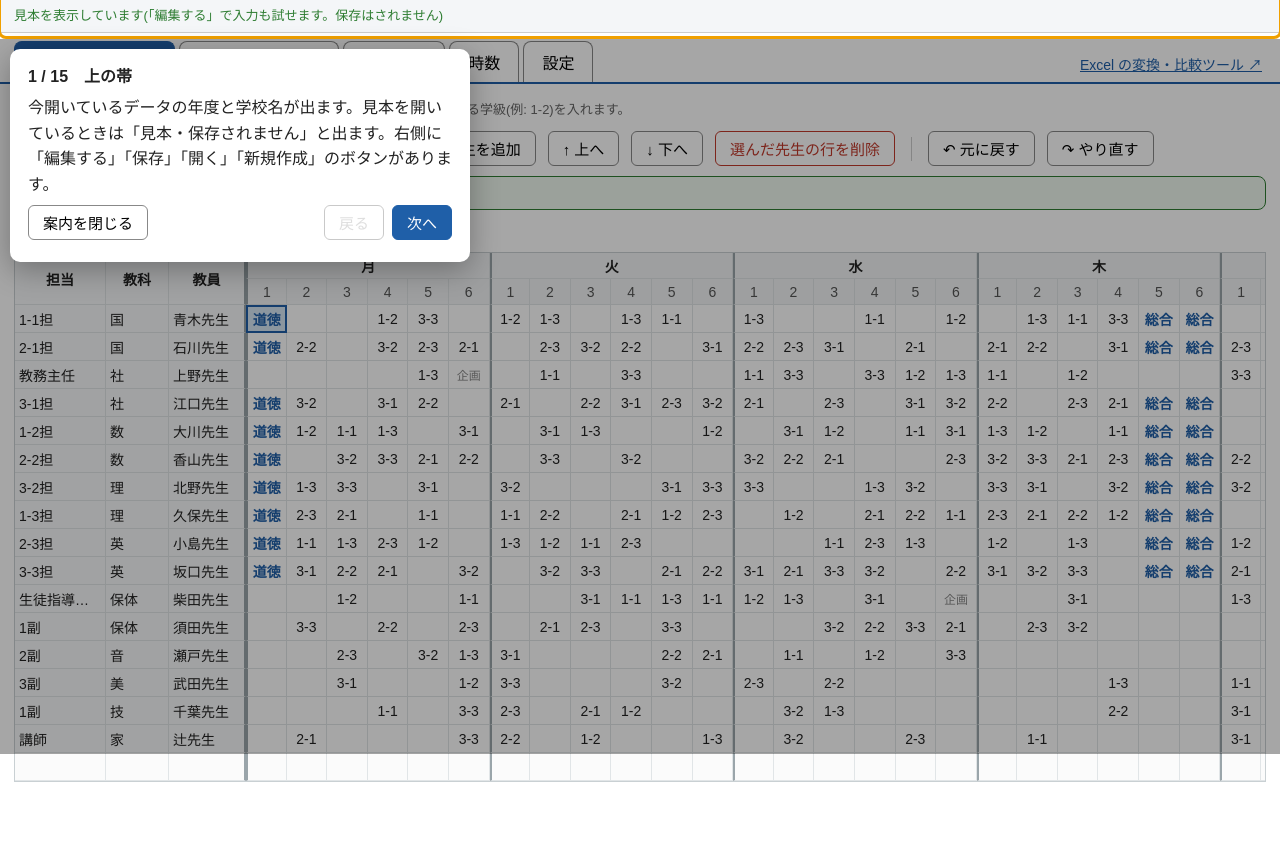
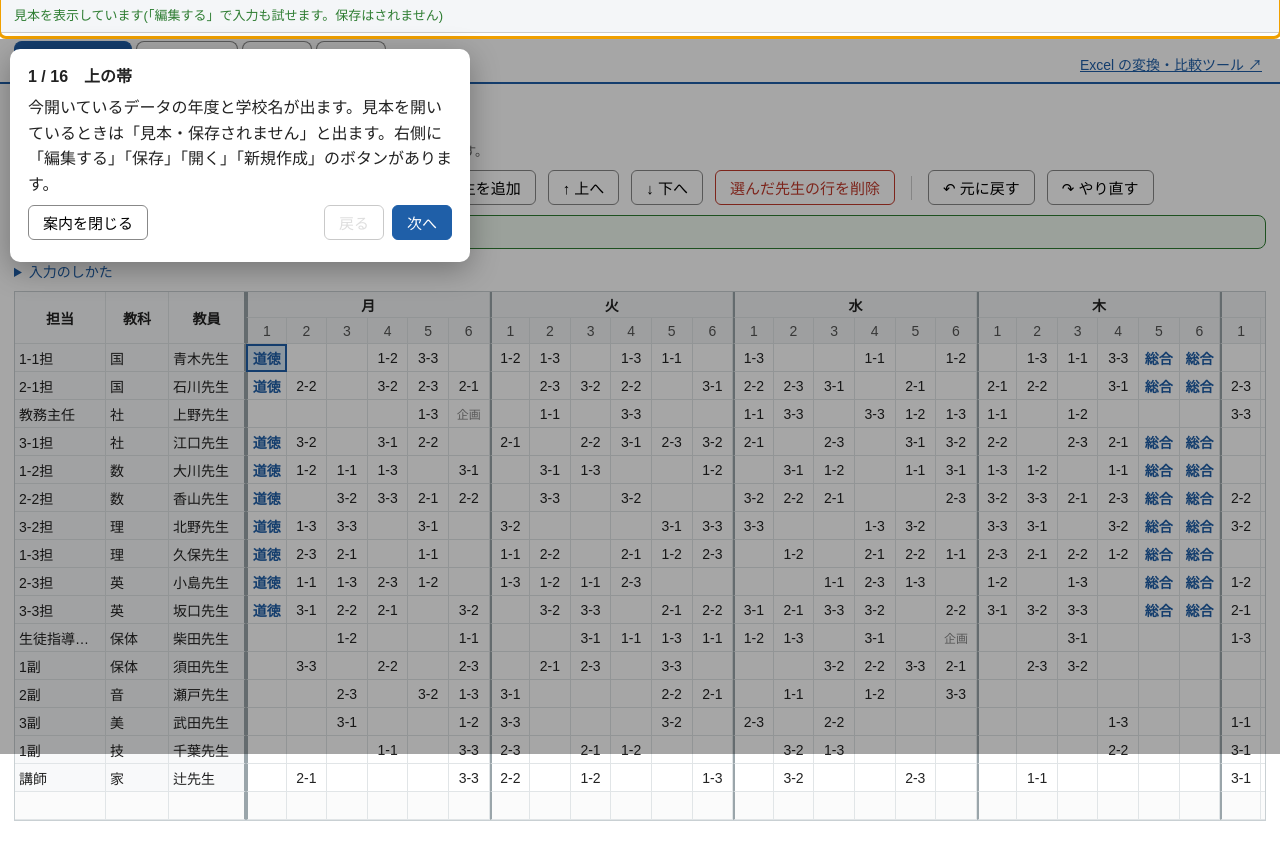
Before and after one commit to soichiroteacher/timetable, a plain HTML site: page index.html in a window 1280 px wide. Both pictures are taken after a click on the button "❓ 使い方". Shown: the part 46-906 px from the top of the page. Before the commit the page ends 868 px from the top, so only its background shows below. Drawn offline with Linux system fonts and the light colour scheme.

Commit message:
基本時間割のタブを1つにまとめ、中で「教員」「生徒」を切り替える形にした
Co-Authored-By: Claude Opus 5.5 <noreply@anthropic.com>

```diff
--- a/index.html
+++ b/index.html
@@ -32,8 +32,7 @@
 </header>
 
 <nav class="tabs">
-  <button data-tab="teacher">基本時間割(教員)</button>
-  <button data-tab="classes">基本時間割(生徒)</button>
+  <button data-tab="base">基本時間割</button>
   <button data-tab="week">週時間割</button>
   <button data-tab="hours">時数</button>
   <button data-tab="settings">設定</button>
@@ -53,8 +52,12 @@
     <div id="bnLast" style="margin-top:12px" hidden></div>
   </div>
   <!-- 各タブの中身は js で組み立てる -->
-  <section id="tab-teacher" hidden></section>
-  <section id="tab-classes" hidden></section>
+  <section id="tab-base" hidden>
+    <!-- 「教員」「生徒」の切り替えボタンと、それぞれの中身(js/base.js) -->
+    <div class="toolbar"><h2>基本時間割</h2><span class="seg" id="baseSeg"><button data-m="teacher">教員</button><button data-m="class">生徒</button></span></div>
+    <div id="tab-teacher" hidden></div>
+    <div id="tab-classes" hidden></div>
+  </section>
   <section id="tab-week" hidden></section>
   <section id="tab-hours" hidden></section>
   <section id="tab-settings" hidden></section>
--- a/js/base.js
+++ b/js/base.js
@@ -1,5 +1,5 @@
 'use strict';
-// 「基本時間割(教員)」タブ(入力する表)と「基本時間割(生徒)」タブ(自動でできる表)
+// 「基本時間割」タブ: 「教員」(入力する表。TABS.teacher)と「生徒」(自動でできる学級ごとの表。TABS.classes)
 
 //////////////////////// 確認が必要なところ(両方のタブで使う) ////////////////////////
 function issuesHtml(tt){
@@ -23,7 +23,6 @@ TABS.teacher = {
     const el = $('tab-teacher');
     el.innerHTML =
       '<div class="toolbar">'
-      + '<h2>基本時間割(教員)</h2>'
       + '<span class="hint">縦が先生、横が曜日と時限です。マスには、授業をする学級(例: 1-2)を入れます。</span>'
       + '</div>'
       + '<div class="toolbar">'
@@ -43,7 +42,7 @@ TABS.teacher = {
       + '<li>マスをクリックして文字を打ち、Enter で決まります。Excel のように、範囲を選んでコピー・貼り付け(Ctrl+C / Ctrl+V)、Delete で消去ができます。</li>'
       + '<li><b>学級の授業</b>: 「1-2」(1年2組)。2つの学級の合同は「3-12」(3年1組と2組)。</li>'
       + '<li><b>道徳・学活・総合</b>: 担任の先生の行に「道徳」「学活」「総合」(または「総/学」)と書くと、その先生の学級の授業になります。担任の学級は「担当」の欄に「1-2担」のように書きます。</li>'
-      + '<li><b>会議や空き時間の印</b>: 「企画」「×」などの学級名でない文字は、基本時間割(生徒)には出ません(先生の予定として残ります)。</li>'
+      + '<li><b>会議や空き時間の印</b>: 「企画」「×」などの学級名でない文字は、「生徒」の表には出ません(先生の予定として残ります)。</li>'
       + '<li>いちばん下の空いている行に書くと、先生が1人増えます。今お使いの時間割の Excel から、先生と時間割をまとめて貼り付けることもできます(左上の「担当」から右下まで)。</li>'
       + '</ul></details>'
       + '<div id="tGrid"></div>';
@@ -160,7 +159,7 @@ TABS.classes = {
     if(view.classGrade && !grades.includes(view.classGrade)) view.classGrade = 0;
     const el = $('tab-classes');
     el.innerHTML =
-      '<div class="toolbar"><h2>基本時間割(生徒)</h2><span class="hint">「基本時間割(教員)」から自動でできます。ここでは直せません(直すときは「基本時間割(教員)」で)。</span></div>'
+      '<div class="toolbar"><span class="hint">「基本時間割」の「教員」から自動でできます。ここでは直せません(直すときは「基本時間割」の「教員」で)。</span></div>'
       + '<div class="toolbar"><span class="seg" id="cGradeSeg">'
       + '<button data-g="0"'+(view.classGrade===0?' class="active"':'')+'>全学年</button>'
       + grades.map(g=>'<button data-g="'+g+'"'+(view.classGrade===g?' class="active"':'')+'>'+g+'年</button>').join('')
@@ -201,3 +200,16 @@ TABS.classes = {
       + state.teachers.map(t=>'<span class="chip">'+esc(teacherLabel(t))+'<span class="hint">'+esc(subjectShort(t.subject))+'</span><b>'+teacherLoad(t)+'</b></span>').join('') + '</div>';
   }
 };
+
+//////////////////////// 「基本時間割」タブ(「教員」「生徒」の切り替え) ////////////////////////
+// 上のタブは1つにして、中のボタンで「教員」(入力する表)と「生徒」(学級ごとの自動の表)を切り替える(週時間割と同じ形)。
+TABS.base = {
+  render(){
+    const mode = view.baseMode==='class' ? 'class' : 'teacher';
+    document.querySelectorAll('#baseSeg button').forEach(b=>b.classList.toggle('active', b.dataset.m===mode));
+    $('tab-teacher').hidden = mode!=='teacher';
+    $('tab-classes').hidden = mode!=='class';
+    (mode==='class' ? TABS.classes : TABS.teacher).render();
+  }
+};
+document.querySelectorAll('#baseSeg button').forEach(b=>b.addEventListener('click', ()=>{ view.baseMode = b.dataset.m; savePref(); renderAll(); }));
--- a/js/core.js
+++ b/js/core.js
@@ -14,7 +14,9 @@ const supportsFSA = 'showOpenFilePicker' in window;
 
 // 画面の見方の好み(人ごと。ブラウザに覚えておくだけで、データファイルには入れない)
 const PREF_KEY = 'tt.view';
-const view = loadPref(PREF_KEY, { tab:'teacher', classGrade:0 });
+const view = loadPref(PREF_KEY, { tab:'base', baseMode:'teacher', classGrade:0 });
+// 以前の画面の名前(教員の時間割・学級の時間割のタブ)を覚えていたときは、今の「基本時間割」タブに読み替える
+if(view.tab==='teacher' || view.tab==='classes'){ view.baseMode = view.tab==='classes' ? 'class' : 'teacher'; view.tab = 'base'; }
 function loadPref(key, def){
   try{ const v = JSON.parse(localStorage.getItem(key)); return (v && typeof v==='object') ? Object.assign({}, def, v) : def; }catch(e){ return def; }
 }
@@ -418,5 +420,5 @@ $('nOk').addEventListener('click', async ()=>{
   lastLockStamp = Date.now();
   view.tab = 'settings'; savePref();
   renderAll();
-  alert('作りました。はじめに「設定」で学級数・時限数と先生を入れてください。\n今お使いの時間割の Excel があれば、「基本時間割(教員)」タブの「Excel から読み込む」で先生と時間割をまとめて取り込めます。');
+  alert('作りました。はじめに「設定」で学級数・時限数と先生を入れてください。\n今お使いの時間割の Excel があれば、「基本時間割」の「教員」タブの「Excel から読み込む」で先生と時間割をまとめて取り込めます。');
 });
--- a/js/guide.js
+++ b/js/guide.js
@@ -6,18 +6,20 @@ const GUIDE_STEPS = [
   { sel:'header.top', title:'上の帯',
     text:'今開いているデータの年度と学校名が出ます。見本を開いているときは「見本・保存されません」と出ます。右側に「編集する」「保存」「開く」「新規作成」のボタンがあります。' },
   { sel:'nav.tabs', title:'画面の切り替え',
-    text:'「基本時間割(教員)」「基本時間割(生徒)」「週時間割」「時数」「設定」の5つの画面があります。ここを押して切り替えます。' },
-  { tab:'teacher', sel:'#tGrid', title:'基本時間割(教員)(ここに入力します)',
+    text:'「基本時間割」「週時間割」「時数」「設定」の4つの画面があります。ここを押して切り替えます。' },
+  { tab:'base', mode:'teacher', sel:'#baseSeg', title:'「教員」と「生徒」の切り替え',
+    text:'基本時間割の画面では、ここで「教員」(先生ごとの時間割。ここに入力します)と「生徒」(学級ごとの時間割。自動でできます)を切り替えます。'},
+  { tab:'base', mode:'teacher', sel:'#tGrid', title:'基本時間割の「教員」(ここに入力します)',
     text:'縦が先生、横が曜日と時限です。マスには、その時間に授業をする学級を「1-2」(1年2組)のように入れます。担任の先生の行に「道徳」「学活」「総合」と書くと、その先生の学級の授業になります。' },
   { sel:'#btnEdit', title:'直すときは「編集する」',
     text:'はじめは見るだけの状態です。直すときはここを押して、名前を入れてから始めます。終わったら同じボタン(「編集を終える」になります)を押すと保存されます。見本でも入力を試せます(見本は保存されません)。' },
-  { tab:'teacher', sel:'#tIssues', title:'確認が必要なところ',
+  { tab:'base', mode:'teacher', sel:'#tIssues', title:'確認が必要なところ',
     text:'同じ学級の同じ時間に違う教科が重なっていたり、授業の入っていないコマがあったりすると、ここに出ます。表の中の、関係するマスにも色が付きます。' },
-  { tab:'teacher', sel:'[data-act="importXlsx"]', title:'Excel から読み込む',
+  { tab:'base', mode:'teacher', sel:'[data-act="importXlsx"]', title:'Excel から読み込む',
     text:'今お使いの時間割の Excel(A列に「担当」の見出しがある形)から、先生と時間割をまとめて取り込めます。試すときは、となりの「Excel に書き出す」で見本の Excel を作り、それを読み込んでみてください。' },
-  { tab:'classes', sel:'#cGrid', title:'基本時間割(生徒)(自動でできます)',
-    text:'基本時間割(教員)から、学級ごとの時間割が自動でできます。マスにマウスを乗せると、授業をする先生の名前が出ます。直すときは「基本時間割(教員)」で直します。' },
-  { tab:'classes', sel:'#cCounts', title:'1週間のコマ数',
+  { tab:'base', mode:'class', sel:'#cGrid', title:'基本時間割の「生徒」(自動でできます)',
+    text:'「教員」の表から、学級ごとの時間割が自動でできます。マスにマウスを乗せると、授業をする先生の名前が出ます。直すときは「基本時間割」の「教員」で直します。' },
+  { tab:'base', mode:'class', sel:'#cCounts', title:'1週間のコマ数',
     text:'学級ごとに、教科ごとの1週間のコマ数を数えています。合計が1週間の時限の数より少ないときは、授業の入っていないコマがあります。' },
   { tab:'week', sel:'[data-act="importEvents"]', title:'週時間割: 行事予定を読み込む',
     text:'行事予定アプリのデータファイルを読み込むと、その①〜⑥に合わせて週ごとの時間割ができます(行事予定のファイルは書き換えません)。見本では、見本の行事予定を読み込んだ状態になっています。'},
@@ -44,7 +46,7 @@ function endGuide(){ guideIdx = -1; $('guide').hidden = true; }
 function showGuideStep(){
   const st = GUIDE_STEPS[guideIdx];
   if(!st){ endGuide(); return; }
-  if(st.tab && view.tab!==st.tab){ view.tab = st.tab; savePref(); renderAll(); }
+  if(st.tab && (view.tab!==st.tab || (st.mode && view.baseMode!==st.mode))){ view.tab = st.tab; if(st.mode) view.baseMode = st.mode; savePref(); renderAll(); }
   const el = document.querySelector(st.sel);
   $('guide').hidden = false;
   $('gTitle').textContent = (guideIdx+1)+' / '+GUIDE_STEPS.length+'　'+st.title;
--- a/js/io.js
+++ b/js/io.js
@@ -161,7 +161,7 @@ async function importXlsxFile(file){
   catch(e){ alert('シート「'+sheet.name+'」を読み取れませんでした。\n'+e.message); return; }
   const dayText = res.days.map(d=>CONFIG.weekdays[d.wd]+d.periods).join('・');
   const nCells = res.teachers.reduce((a,t)=>a+Object.keys(t.cells).length, 0);
-  if(!confirm('シート「'+sheet.name+'」から、次の内容を読み込みます。\n\n先生: '+res.teachers.length+'人\n曜日と時限: '+dayText+'\n入力のあるマス: '+nCells+'\n\n今の「基本時間割(教員)」(先生の一覧と時間割)は、すべて置き換わります。よろしいですか？')) return;
+  if(!confirm('シート「'+sheet.name+'」から、次の内容を読み込みます。\n\n先生: '+res.teachers.length+'人\n曜日と時限: '+dayText+'\n入力のあるマス: '+nCells+'\n\n今の「基本時間割」の「教員」(先生の一覧と時間割)は、すべて置き換わります。よろしいですか？')) return;
   pushUndo();
   state.meta.days = res.days.slice().sort((a,b)=>a.wd-b.wd);
   state.teachers = []; state.base = {};
@@ -178,7 +178,7 @@ async function importXlsxFile(file){
   const grew = [];
   state.meta.grades.forEach(g=>{ if(maxNum[g.grade] && maxNum[g.grade] !== g.classes){ grew.push(g.grade+'年を'+maxNum[g.grade]+'学級に'); g.classes = maxNum[g.grade]; } });
   markDirty(); renderAll();
-  alert('読み込みました。'+(grew.length ? '\n(時間割に合わせて、学級数を '+grew.join('、')+'しました)' : '')+'\n\n「基本時間割(生徒)」タブで、学級ごとの時間割と、確認が必要なところを見てください。');
+  alert('読み込みました。'+(grew.length ? '\n(時間割に合わせて、学級数を '+grew.join('、')+'しました)' : '')+'\n\n「基本時間割」の「生徒」で、学級ごとの時間割と、確認が必要なところを見てください。');
 }
 
 //////////////////////// Excel に書き出す ////////////////////////
--- a/js/main.js
+++ b/js/main.js
@@ -12,7 +12,7 @@ document.addEventListener('keydown', e=>{
 function loadSample(){
   state = makeSample(); fileHandle = null; isSample = true; editing = false; dirty = false;
   resetUndo();
-  if(!TABS[view.tab]) view.tab = 'teacher';
+  if(!TABS[view.tab] || !document.querySelector('nav.tabs [data-tab="'+view.tab+'"]')) view.tab = 'base';
   renderAll();
   setStatus('見本を表示しています(「編集する」で入力も試せます。保存はされません)', 'saved');
 }
@@ -21,7 +21,7 @@ $('bnGuide').addEventListener('click', startGuide);
 $('btnHelp').addEventListener('click', startGuide);
 
 async function boot(){
-  if(!TABS[view.tab]) view.tab = 'teacher';
+  if(!TABS[view.tab] || !document.querySelector('nav.tabs [data-tab="'+view.tab+'"]')) view.tab = 'base';
   renderAll();
   if(!supportsFSA){
     $('bnLast').hidden = false;
--- a/js/settings.js
+++ b/js/settings.js
@@ -21,7 +21,7 @@ TABS.settings = {
       + '</div><p class="hint">特別支援学級は、今は数えていません(必要になったら相談してください)。</p></section>'
       + '<section><h2>1週間の時限(基本時間割)</h2><div class="row">'+[1,2,3,4,5,6].map(dayRow).join('')+'</div>'
       + '<p class="hint">時限を減らしても、入力した時間割は消えません(表に出なくなるだけです。元に戻すとまた出ます)。行事などで時間がずれる日は、「週時間割」で行事予定の①〜⑥に合わせて表示します。</p></section>'
-      + '<section><h2>教科</h2><p class="hint">「短い名前」は、生徒の時間割の表に出る名前です。基本時間割(教員)の「教科」の欄には、名前か短い名前のどちらを入れてもかまいません。</p>'
+      + '<section><h2>教科</h2><p class="hint">「短い名前」は、生徒の時間割の表に出る名前です。基本時間割の「教員」の表の「教科」の欄には、名前か短い名前のどちらを入れてもかまいません。</p>'
       + '<table class="grid"><thead><tr><th>名前</th><th>短い名前</th><th></th></tr></thead><tbody>'
       + state.subjects.map((s,i)=>'<tr><td><input type="text" data-path="subjects.'+i+'.name" value="'+esc(s.name)+'" style="width:160px"'+d+'></td>'
         + '<td><input type="text" data-path="subjects.'+i+'.short" value="'+esc(s.short)+'" style="width:80px"'+d+'></td>'
--- a/js/week.js
+++ b/js/week.js
@@ -175,7 +175,7 @@ TABS.week = {
     if(!view.week || !/^\d{4}-\d{2}-\d{2}$/.test(view.week)) view.week = defaultWeek();
     view.week = mondayOf(view.week);
     const head =
-      '<div class="toolbar"><h2>週時間割</h2><span class="hint">行事予定の①〜⑥と、基本の時間割(「基本時間割(教員)」)から、週ごとの時間割を作ります。</span></div>'
+      '<div class="toolbar"><h2>週時間割</h2><span class="hint">行事予定の①〜⑥と、基本の時間割(「基本時間割」の「教員」)から、週ごとの時間割を作ります。</span></div>'
       + '<div class="toolbar">'
       + '<button class="edit-act" data-act="importEvents">📥 行事予定を読み込む</button>'
       + (isSample ? '<button data-act="exportSampleEvents" title="行事予定アプリのデータファイルと同じ形の、見本のファイルを作ります">📤 見本の行事予定を書き出す</button>' : '')
@@ -340,7 +340,7 @@ function resolveChange(input, c, hrTeacher){
     const sub = CONFIG.homeroomSubjects[s];
     cell.text = subjectShort(sub); cell.cls = 'k-hr'; cell.title = sub; cell.subs = [sub]; cell.kind = 'lesson';
     if(hrTeacher[c.id]){ cell.teacherIds = [hrTeacher[c.id]]; puts.push([hrTeacher[c.id], { cid:c.id, origin:'hr:'+c.id, subject:sub }]); }
-    else warn = c.label+'の担任の先生が「基本時間割(教員)」の担当の欄にありません。';
+    else warn = c.label+'の担任の先生が「基本時間割」の「教員」の担当の欄にありません。';
     return { cell, puts, warn };
   }
   // 技術と家庭のように、2つの教科を1コマで受けるもの
```
Also changed, not shown: 3 other files.
